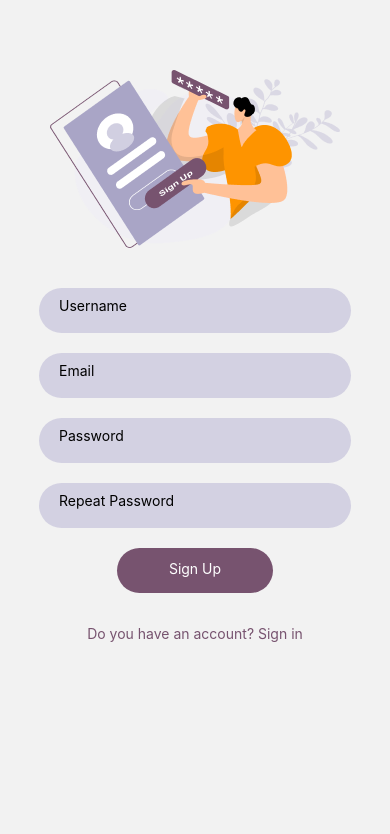
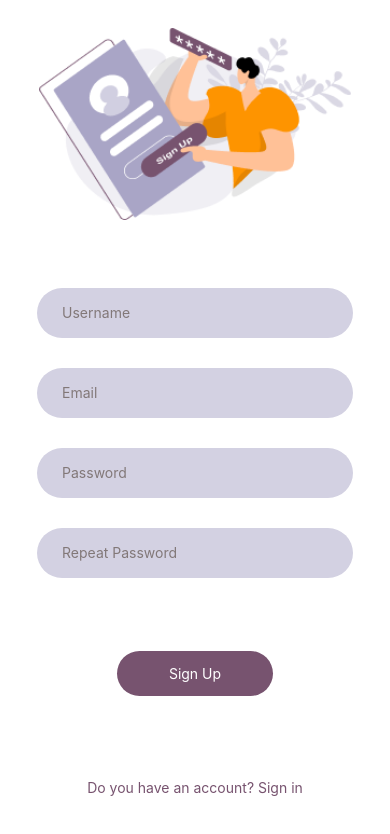
Before and after one commit to kunasyl/JELLY, a React Native app: screen /SignUp in a window 390 px wide. Shown: the top 834 px of the page. Built offline with nearby package versions, Linux system fonts and the light colour scheme.

Commit message:
change Login, Signup screens

```diff
--- a/src/components/CustomButton/CustomButton.js
+++ b/src/components/CustomButton/CustomButton.js
@@ -24,11 +24,10 @@ const CustomButton = ({ onPress, text, type="PRIMARY", bgColor, fgColor}) => {
 
 const styles = StyleSheet.create({
   container: {
-    width: '90%',
     height: 45,
-    padding: 12,
     marginVertical: 10,
     alignItems: 'center',
+    justifyContent: 'center',
     borderRadius: 5,
   },
 
@@ -36,6 +35,7 @@ const styles = StyleSheet.create({
     backgroundColor: '#77536F',
     borderRadius: 30,
     width: '40%',
+    margin: 0
   },
 
   container_SECONDARY: {
@@ -53,11 +53,7 @@ const styles = StyleSheet.create({
   text_TERTIARY: {
     color: '#77536F',
     textDecoration: 'underline'
-  },
-
-  text_SECONDARY: {
-    color: '#479093',
-  },
+  }
 });
 
 export default CustomButton
--- a/src/components/CustomInput/CustomInput.js
+++ b/src/components/CustomInput/CustomInput.js
@@ -18,20 +18,15 @@ const CustomInput = ({ value, setValue, placeholder, secureTextEntry}) => {
 const styles = StyleSheet.create({
   container: {
     backgroundColor: '#D3D1E2',
-    width: '80%',
-    height: 45,
-    color: '#827878',
+    width: '90%',
+    height: 50,
     borderRadius: 30,
-
-    // borderColor: '#e8e8e8',
-    // borderWidth: 1,
-    // borderRadius: 5,
-
-    paddingHorizontal: 20,
-    marginVertical: 10,
+    paddingHorizontal: 25,
+    marginVertical: 15,
+    justifyContent: 'center'
   },
   input: {
-    paddingTop: 9
+    color: '#827878',
   },
 })
 
--- a/src/screens/SignInScreen/SignInScreen.js
+++ b/src/screens/SignInScreen/SignInScreen.js
@@ -34,13 +34,13 @@ const SignInScreen = () => {
   }
 
   return (
-    <ScrollView showsVerticalScrollIndicator={false}>
     <View style={styles.root}>
       <Image
         source={Logo}
         style={[styles.logo, {height: height*0.3}]}
         resizeMode="contain"/>
 
+      <View style={styles.inputBox}>
         <CustomInput
           value={email}
           setValue={setEmail}
@@ -52,19 +52,19 @@ const SignInScreen = () => {
           secureTextEntry={true}
           placeholder={"Password"}
         />
-
+        <View style={styles.btnFoggotPassword}>
           <CustomButton
             text="Forgot the password?"
             onPress={onForgotPasswordInPressed}
             type="TERTIARY"
-        style={styles.leftBtn}
           />
+        </View>
+      </View>
 
       <CustomButton
         text="Login"
         onPress={onSignInPressed}
-        style={styles.loginBtn}/>
-
+      />
 
       {/* <SocialSignInButtons/> */}
 
@@ -75,35 +75,31 @@ const SignInScreen = () => {
       />
 
     </View>
-    </ScrollView>
   )
 }
 
 const styles = StyleSheet.create({
     root: {
-      height: '100%',
+      flex: 1,
       alignItems: 'center',
-      paffing: 10,
       backgroundColor: '#FFFFFF',
-      // position: 'relative'
-      // display: "flex",
-      // flexDirection: "column"
+      justifyContent: 'space-around'
     },
     logo: {
-      marginTop: 60,
-      marginBottom: 40,
-      maxWidth: 300,
-      maxHeight: 200,
-      boxShadow: 10,
+      minWidth: '80%',
+      minHeight: 200,
     },
-    loginBtn:{
-      marginTop: 20,
+    inputBox:{
+      width: '90%',
+      alignItems: 'center',
+      flexDirection: 'column',
+      justifyContent: 'space-between',
     },
-    leftBtn: {
-      // position: 'absolute',
-    // width: '100%'
-      textAlign: 'right',
-      // marginRight: -20,
+    btnFoggotPassword:{
+      width: '90%',
+      display: 'flex',
+      alignItems: 'flex-end',
+      textAlign: 'center',
     }
   });
 
--- a/src/screens/SignUpScreen/SignUpScreen.js
+++ b/src/screens/SignUpScreen/SignUpScreen.js
@@ -43,14 +43,13 @@ const SignUpScreen = () => {
   }
 
   return (
-    <ScrollView showsVerticalScrollIndicator={false}>
     <View style={styles.root}>
       <Image
         source={SingUpPng}
         style={styles.logo}
         resizeMode="contain"/>
 
-
+      <View style={styles.inputBox}>
         <CustomInput
           placeholder="Username"
           value={username}
@@ -73,6 +72,7 @@ const SignUpScreen = () => {
           setValue={setPasswordRepeat}
           secureTextEntry={true}
         />
+      </View>
 
       <CustomButton
         text="Sign Up"
@@ -89,21 +89,19 @@ const SignUpScreen = () => {
       />
 
     </View>
-    </ScrollView>
   )
 }
 
 const styles = StyleSheet.create({
     root: {
+      flex: 1,
       alignItems: 'center',
-      paffing: 10,
-      marginVertical: 40
+      backgroundColor: '#FFFFFF',
+      justifyContent: 'space-around'
     },
     logo: {
-      // width: '100%',
-      maxWidth: 300,
-      maxHeight: 200,
-      margin: 30
+      minWidth: '80%',
+      minHeight: 200,
     },
     title: {
       fontSize: 24,
@@ -112,7 +110,14 @@ const styles = StyleSheet.create({
       margin: 10,
     },
     btn: {
-      marginTop: 20
+      marginTop: 0
+    },
+    inputBox:{
+      width: '90%',
+      alignItems: 'center',
+      flexDirection: 'column',
+      justifyContent: 'space-between',
+      // flexWrap: 'wrap'
     }
   });
 
```
Lines whose indentation alone changed are shown as unchanged.
